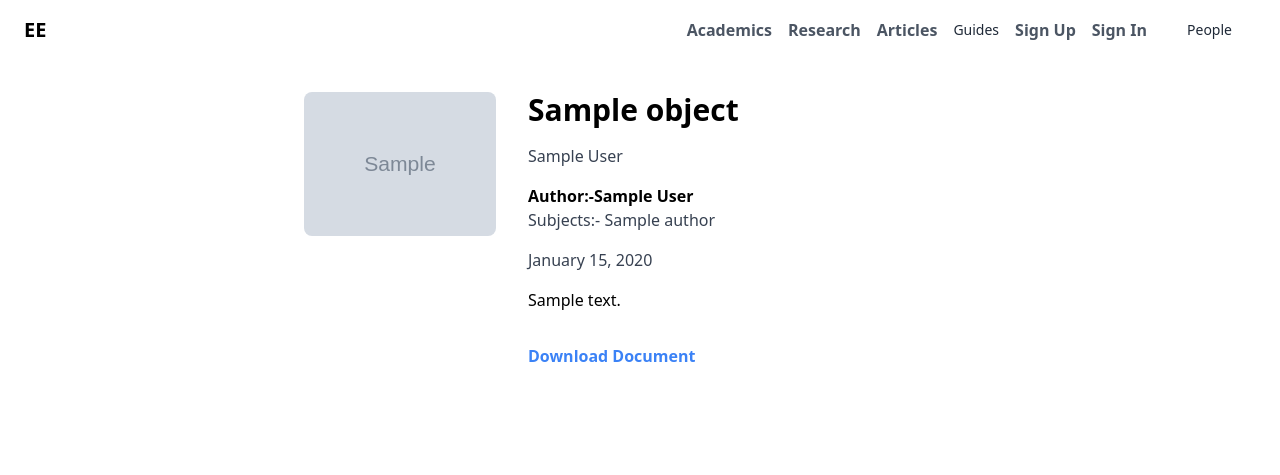
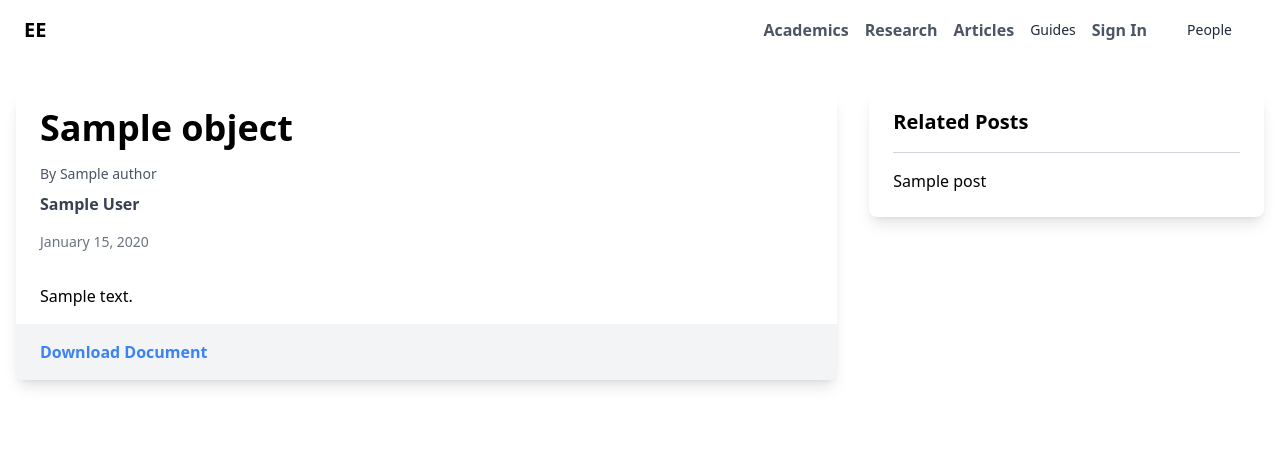
Before and after one commit to ishwerdutt/electrical, a Django app: template electrical/ele/templates/ele/post_detail.html in a window 1280 px wide. Shown: the top 475 px of the page. Run offline with Django 4.2, Linux system fonts and the light colour scheme; the template is opened without the code that fills it: most values are stand-ins (such as "Sample title", 1, 10 or a date in 2020); grey boxes marked "Sample" are stand-in pictures; some libraries are stand-ins or nearby versions.

Commit message:
articles
articles page updated

```diff
--- a/electrical/ele/models.py
+++ b/electrical/ele/models.py
@@ -32,7 +32,7 @@ class CustomUser(AbstractUser):
 
 class Post(models.Model):
     title = models.CharField(max_length=100)
-    subtitle = models.CharField(max_length=10, null=True, blank=True)
+    short_description= models.CharField(max_length=100,default="no short description available", blank=True)
     content = RichTextField(blank=True, null=True)
     author = models.ForeignKey(CustomUser, on_delete=models.CASCADE)
     document = models.FileField(upload_to='documents/', null=True, blank=True)
--- a/electrical/ele/templates/ele/base.html
+++ b/electrical/ele/templates/ele/base.html
@@ -8,6 +8,12 @@
   <script src="https://cdn.tailwindcss.com"></script>
     <link rel="stylesheet" type="text/css" href="https://cdn.jsdelivr.net/npm/slick-carousel/slick/slick.css"/>
     <link rel="stylesheet" type="text/css" href="https://cdn.jsdelivr.net/npm/slick-carousel/slick/slick-theme.css"/>
+
+<link rel="stylesheet" href="https://cdnjs.cloudflare.com/ajax/libs/OwlCarousel2/2.3.4/assets/owl.carousel.min.css" />
+<link rel="stylesheet" href="https://cdnjs.cloudflare.com/ajax/libs/OwlCarousel2/2.3.4/assets/owl.theme.default.min.css" />
+
+<script src="https://cdnjs.cloudflare.com/ajax/libs/OwlCarousel2/2.3.4/owl.carousel.min.js"></script>
+
 
   <title>{% block title %}
 
@@ -54,7 +60,6 @@
               </nav>
             </div>
 
-            <a href="{% url 'signup' %}" class="text-gray-600 font-semibold hover:text-gray-900 hover:underline">Sign Up</a>
             <a href="{% url 'login' %}" class="text-gray-600 font-semibold hover:text-gray-900 hover:underline">Sign In</a>
             {% if user.is_authenticated %}
             <a href="{% url 'logout' %}" class="text-red-600 hover:text-gray-900">Logout</a>
@@ -86,8 +91,25 @@
       <li><a href="{% url 'acedemics' %}" class="block text-gray-700 hover:text-gray-900">Academics</a></li>
       <li><a href="{% url 'guides' %}" class="text-gray-700 hover:text-gray-900">Research</a></li>
         <li><a href="{% url 'faculty_posts' %}" class="text-gray-600 hover:text-gray-900">Articles</a></li>
-        <li> <a href="#" class="text-gray-600 hover:text-text-gray-900">Testinomials</a></li>
-        <li><a href="{% url 'signup' %}" class="text-gray-600 hover:text-gray-900">Sign Up</a></li>
+        <div class="dropdown">
+          <button class="text-gray-800 hover:text-gray-900 hover:underline rounded-md py-2 text-sm font-medium">
+            Guides <i class="fas fa-chevron-down"></i>
+          </button>
+          <nav class="dropdown-menu absolute hidden bg-white border border-gray-300 rounded-md shadow-lg">
+            <a class="py-2 px-4 block whitespace-no-wrap hover:bg-gray-100 hover:underline" href="{% url 'guides' %}">How-to Guides</a>
+            <hr class="border-gray-200 my-2">
+            <a class="py-2 px-4 block whitespace-no-wrap hover:bg-gray-100" href="#">Competitive Examinations</a>
+            <a class="py-2 px-4 block whitespace-no-wrap hover:bg-gray-100" href="#">Student Guides</a>
+            <hr class="border-gray-200 my-2">
+            <a class="py-2 px-4 block whitespace-no-wrap hover:bg-gray-100" href="#">Institute Formalities</a>
+            <a class="py-2 px-4 block whitespace-no-wrap hover:bg-gray-100" href="#">Institute Facilities</a>
+            <hr class="border-gray-200 my-2">
+            <a class="py-2 px-4 block whitespace-no-wrap hover:bg-gray-100" href="#">Internet and Computers</a>
+            <hr class="border-gray-200 my-2">
+            <a class="py-2 px-4 block whitespace-no-wrap hover:bg-gray-100" href="#">Student Life</a>
+            <a class="py-2 px-4 block whitespace-no-wrap hover:bg-gray-100" href="#">Programming Languages</a>
+          </nav>
+        </div>
         <li><a href="{% url 'login' %}" class="text-gray-600 hover:text-gray-900">Sign In</a> </li>
         <li>
           {% if user.is_authenticated %}
--- a/electrical/ele/templates/ele/loginpage.html
+++ b/electrical/ele/templates/ele/loginpage.html
@@ -5,16 +5,18 @@ Welcome to the department of electrical engineering
 {% endblock %}
 
 {% block content %}
+
 <div class="max-w-md mx-auto bg-white p-8 rounded-lg shadow-md">
     <h2 class="text-2xl font-bold mb-8 text-center text-gray-800">Log In</h2>
-    <form method="post" class="space-y-4">
+    <form method="post" class="space-y-4" id="login-form">
         {% csrf_token %}
         {{ form.as_p }}
         <div class="flex justify-center">
-            <button class="bg-blue-500 hover:bg-blue-600 text-white font-bold py-2 px-4 rounded">
+            <button class="bg-blue-500 hover:bg-blue-600 text-white font-bold py-2 px-4 rounded" id="login-button">
                 Log In
             </button>
         </div>
     </form>
+    <p class="text-center mt-4">Don't have an account? <a href="{% url 'signup' %}">Sign up</a></p>
 </div>
 {% endblock %}
--- a/electrical/ele/templates/ele/post_detail.html
+++ b/electrical/ele/templates/ele/post_detail.html
@@ -1,24 +1,44 @@
-<!-- post_detail.html -->
-
 {% extends 'ele/base.html' %}
 
-
 {% block content %}
-  <div class="max-w-2xl mx-auto py-8">
-    <div class="flex">
-        {% if object.author.profile_image %}
-          <img src="{{ object.author.profile_image.url }}" alt="{{ object.author.name }}" class="h-full w-full object-cover md:w-48 mr-8 rounded-lg">
-        {% endif %}
-        <div>
-    <h1 class="text-3xl font-bold mb-4">{{ object.title }}</h1>
-    <p class="text-gray-700 text-base mb-4">{{ object.author.first_name }} {{ object.author.last_name }}</p>
-    <h1 class="text-l text-gray-7s00 font-semibold">Author:-{{post.author}}</h2>
-    <p class="text-gray-700 text-base mb-4">Subjects:- {{ post.author.subjects }}</p>
-
-    <p class="text-gray-700 text-base mb-4">{{ object.created_at|date:"F d, Y" }}</p>
-    <div class="prose max-w-none mb-8">{{ object.content|safe }}</div>
-    {% if object.document %}
-    <a href="{{ object.document.url }}" class="text-blue-500 font-semibold hover:underline">Download Document</a>
-{% endif %}
+  <div class="container mx-auto py-8">
+    <div class="flex flex-wrap items-start mb-8">
+      <div class="w-full lg:w-2/3 px-4 mb-8">
+        <div class="bg-white rounded-lg shadow-lg overflow-hidden">
+          <div class="px-6 py-4">
+            <h1 class="text-4xl font-bold mb-4">{{ object.title }}</h1>
+            <div class="flex items-center mb-4">
+              <div>
+                <p class="text-sm font-medium text-gray-600 mb-2">By {{ post.author.name }}</p>
+                <p class="text-gray-700 font-semibold">{{ object.author.first_name }} {{ object.author.last_name }}</p>
+              </div>
+            </div>
+            <p class="text-gray-500 text-sm mb-4">{{ object.created_at|date:"F d, Y" }}</p>
+          </div>
+          <div class="prose max-w-none px-6 pb-4">{% autoescape off %}{{ object.content }}{% endautoescape %}</div>
+          {% if object.document %}
+            <div class="px-6 py-4 bg-gray-100">
+              <a href="{{ object.document.url }}" class="text-blue-500 font-semibold hover:underline">Download Document</a>
+            </div>
+          {% endif %}
+        </div>
+      </div>
+      <div class="w-full lg:w-1/3 px-4 mb-8">
+        <div class="bg-white rounded-lg shadow-lg overflow-hidden">
+          <div class="px-6 py-4">
+            <h2 class="text-xl font-bold mb-2">Related Posts</h2>
+            <div class="border-t border-gray-300 mt-4 pt-4">
+              <ul>
+                {% for post in related_posts %}
+                  <li class="mb-2">
+                    <a href="{{ post.get_absolute_url }}" class="hover:text-blue-500">{{ post.title }}</a>
+                  </li>
+                {% endfor %}
+              </ul>
+            </div>
+          </div>
+        </div>
+      </div>
+    </div>
   </div>
 {% endblock %}
--- a/electrical/ele/urls.py
+++ b/electrical/ele/urls.py
@@ -1,6 +1,6 @@
 from django.urls import path, include
 from . import views
-from .views import signup,CustomLoginView, FacultyPostListView, UserListView, PostDetailView, Guide
+from .views import signup,CustomLoginView, PostListView, UserListView, PostDetailView, Guide
 
 
 urlpatterns = [
@@ -9,7 +9,7 @@ urlpatterns = [
     path('undergraduateprogrammes/', views.under_graduate_programmes, name='undergraduateprogrammes'),
     path('labs/', views.labs, name = "labs"),
     path('research/', views.research, name="research"),
-    path('faculty/posts/', FacultyPostListView.as_view(), name='faculty_posts'),
+    path('faculty/posts/', PostListView.as_view(), name='faculty_posts'),
     path('signup/', signup, name='signup'),
     path('login/', CustomLoginView.as_view(), name='login'),
     path('logout/', views.logout_view, name = "logout"),
--- a/electrical/ele/views.py
+++ b/electrical/ele/views.py
@@ -30,13 +30,10 @@ def research(request):
     return render(request, 'ele/research.html')
 
 
-class FacultyPostListView(ListView):
+class PostListView(ListView):
     model = Post
     template_name = 'ele/post_list.html'
 
-    def get_queryset(self):
-        faculty_users = CustomUser.objects.filter(role=RoleChoices.FACULTY.value)
-        return Post.objects.filter(author__in=faculty_users)
 
 class Guide(TemplateView):
     template_name = "ele/how_to_guides.html"
```
Also changed, not shown: electrical/ele/templates/ele/post_list.html (+18 -8 lines), electrical/db.sqlite3, electrical/ele/migrations/0003_remove_post_subtitle_post_short_description.py (added).
